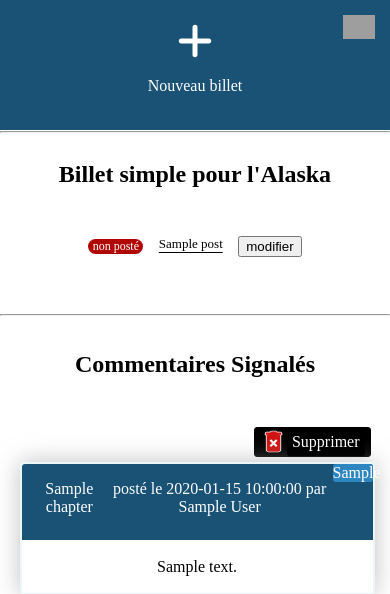
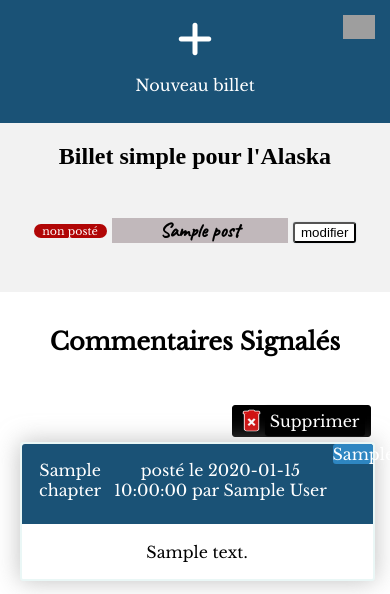
Before and after one commit to Nicolas-al/OpenclassroomProject4, a PHP site: template view/backend/homeAdmin.php in a window 390 px wide. Shown: the top 594 px of the page. Run offline with PHP 8.4, Linux system fonts and the light colour scheme; the template is opened without the code that fills it: most values are stand-ins (such as "Sample title", 1, 10 or a date in 2020); some libraries are stand-ins or nearby versions; grey boxes are pictures that could not be loaded.

Commit message:
finish site

```diff
--- a/public/css/content.css
+++ b/public/css/content.css
@@ -16,6 +16,10 @@
 div.tox-tinymce .tox-toolbar__primary{
     background-color: rgb(247, 248, 250);
 }
-/* .tinymce{
-    border: 2px solid red;
-} */
+
+
+@media screen and (max-width: 514px) {
+    div.tox-tinymce {
+        margin-top: 0;
+    }
+}
--- a/public/css/responsive.css
+++ b/public/css/responsive.css
@@ -69,8 +69,37 @@
     .title_chapter h1{
         font-size: 0.9em;
     }
+
+    /* title book */
+    .block_title{
+        width: 70%;
+    }
+    #title_book {
+        font-size: 1.2em;
+        align-items: center;
+        padding: 0;
+    }
+
+    .icon_iceberg img{
+        height: 61px;
+    }
+    .block_infos{
+        width: 70%;
+        padding: 0;
+        margin: auto;
+    }
+    .block_infos h1{
+        font-size: 1.2em;
+        margin-top: 16%;
+    }
+    .infos_mdp {
+        margin-top: 0;
+    }
     /*------- postView -------*/
 
+    #block_chapter {
+        padding: 8% 10% 7% 10%;
+    }
     #form_section p {
         font-size: 1.4em;
         padding: 3%;
@@ -112,27 +141,31 @@
     /* homeAdmin */
     #chapters_list {
         column-count: 1;
+        padding: 6% 4%;
     }
     .block_chapter{
         text-align: center;
     }
     .title_post{
         margin: auto;
+        width: 100%;
     }
     .title_post p {
         margin: auto;
         width: 76px;
         border-radius: 10px;
         text-align: center;
-        font-size: 12px;
+        color: white;
+        font-size: 11px;
     }
     .title_post a {
-        font-size: 13px;
-        width: 55%;
+        font-size: 20px;
+        width: 57%;
         margin-left: 5px;
     }
     .btn_modify {
         margin-right: 0px;
+        font-size: 11px;
     }
 
     .block_comment{
--- a/public/css/style.css
+++ b/public/css/style.css
@@ -157,48 +156,24 @@
     border-radius: 31px;
 }
 
-.mini {
-    color: black;
-    width: 71px;
-    text-align: end;
-    height: 81px;
-}
-
-.mini img {
-    height: 44px;
-}
-
-.mini a {
-    text-decoration: none;
-    color: rgba(0, 0, 0, .9);
-}
-
-.mini a p {
-    font-size: 4px;
-}
-
-.zoom {
-    color: black;
-    width: 312px;
-    position: absolute;
-    background: white;
-    right: 0;
-    height: 331px;
-}
-
-.zoom img {
-    height: 244px;
-}
-
-.zoom p {
-    padding: 5px;
-    margin-top: 0;
-}
-
-/*------------section2--------------*/
-
 .section_posts {
     padding-top: 34px;
+}
+.block_title{
+    display: flex;
+    border-bottom: 2px solid black;
+    align-items: center;
+    width: fit-content;
+    margin: auto;
+    padding-bottom: 7px;
+}
+#title_book {
+    font-family: 'IM Fell Great Primer SC', serif;
+    text-align: center;
+    margin-bottom: 0px;
+    margin-top: 0px;
+    padding: 20px;
+    color: black;
 }
 
 #accueil_title {
@@ -524,85 +571,10 @@
     display: none;
 }
 
+/*-------- homeAdmin ---------*/
 
-
-/*----------Section---------*/
-
-/* page Login Admin */
-
-#login_admin {
-    width: fit-content;
-    text-align: center;
-    box-shadow: 0px 0px 4px;
-    margin: auto;
-    margin-top: 7%;
-}
-
-#login_admin h1 {
-    margin: auto;
-    padding: 11px 12px;
-    background: white;
-    border-radius: 3px 2px;
-    border-radius: 9px 9px 0px 0px;
-    border: 3px solid white;
-}
-
-#login_admin form {
-    margin: auto;
-    color: white;
-    display: flex;
-    flex-direction: column;
-    border-radius: 0px 0px 9px 9px;
-    padding: 34px;
-    border: 3px solid white;
-    background-color: #185d8b;
-}
-
-#login_admin label {
-    width: 113px;
-    margin-right: 10px;
-
-}
-
-.block_mail {
-    display: flex;
-    justify-content: space-evenly;
-    flex-direction: column;
-
-}
-
-.block_pass {
-    display: flex;
-    flex-direction: column;
-    margin-top: 15px;
-    justify-content: space-evenly;
-}
-
-#login_admin button {
-    width: 115px;
-    margin-left: 40%;
-    border-radius: 3px;
-    font-size: 13px;
-    padding: 5px;
-    margin-top: 25px;
-}
-
-#msg_mail {
-    display: none;
-
-}
-
-#msg_pass {
-    display: none;
-}
-
-.input {
-    display: flex;
-}
-
-/*  */
-
-#title_book {
+#title_book_admin {
+    background: rgb(242, 242, 242);
     font-family: 'IM Fell Great Primer SC', serif;
     text-align: center;
     margin-bottom: 0px;
@@ -612,8 +584,9 @@
 }
 
 #chapters_list {
+    background: rgb(242, 242, 242);
     column-count: 2;
-    padding: 6% 10%;
+    padding: 6% 6%;
     margin: auto;
 }
 
@@ -637,27 +610,42 @@
     margin-right: 20px;
     display: flex;
     flex-direction: row;
+    width: 100%;
 }
 
 .title_post a {
     color: black;
-    text-decoration: underline;
-    font-size: 20px;
-    text-underline-position: under;
+    background: #c1b8bb;
+    font-family: 'Caveat', cursive;
+    text-align: center;
+    cursor: pointer;
+    text-decoration: none;
+    font-size: 31px;
     margin-left: 20px;
-    width: 135px;
+    width: 221px;
+    font-weight: 900;
 }
 
 .title_post p {
     margin: auto;
-    width: 76px;
+    width: 80px;
+    font-size: 12px;
     border-radius: 10px;
     text-align: center;
 }
 
 .btn_modify {
     margin-right: 30px;
-
+}
+.btn_modify a{
+    background: inherit;
+}
+.btn_modify button{
+    background: white;
+    color: black;
+    font-weight: 400;
+    box-shadow: 0px 0px 2px #1a52762b;
+    border-radius: 3px;
 }
 
 #write_post {
--- a/public/js/loginAdmin.js
+++ b/public/js/loginAdmin.js
@@ -1,6 +1,4 @@
 $(document).ready(function () {
-
-
    if ($('#msg_mail').html() != "") {
       $('#msg_mail').show();
       $("#mail").focusin(function () {
--- a/view/backend/homeAdmin.php
+++ b/view/backend/homeAdmin.php
@@ -26,7 +26,6 @@
     }
     ?>
 </section>
-<hr>
 <section id="block_comments">
         <h2>Commentaires Signalés</h2>
         <?php while($report = $reports->fetch())
--- a/view/backend/infosAdmin.php
+++ b/view/backend/infosAdmin.php
@@ -57,15 +57,15 @@
             <div class="set_password" id="set_password">
                 <h2> Modifier mot de passe</h2>
                 <div class="form_group">
-                    <label for="current_password" class="label_form">Mot de passe actuel</label><br />
+                    <label for="current_password" class="label_form">Mot de passe actuel :</label><br />
                     <input type="password" name="current_password" id="current_password" required /><br />
                 </div>
                 <div class="form_group">
-                    <label for="new_password" class="label_form">Nouveau mot de passe</label><br />
+                    <label for="new_password" class="label_form">Nouveau mot de passe :</label><br />
                     <input type="password" name="new_password" id="new_password" required /><br />
                 </div>
                 <div class="form_group">
-                    <label for="confirm_password" class="label_form"> Condirmez votre mot de passe</label><br />
+                    <label for="confirm_password" class="label_form"> Confirmez votre mot de passe :</label><br />
                     <input type="password" name="confirm_password" id="confirm_password" required /><br />
                 </div>
                 <button id="btn_password">Valider</button>
--- a/view/backend/postAdmin.php
+++ b/view/backend/postAdmin.php
@@ -17,7 +17,7 @@
 <hr>
 <section id="write_post">
     <form method="post" action="index.php?action=<?php if (!isset($_GET['id'])){ echo 'addPost&posted=true';} else{ echo 'savePost&id=' . $_GET['id'] . '&posted=true';} ?>">
-        <div class="block_title">
+        <div class="block_title_post">
             <label for="title"> Titre :</label><br />
             <input type="text" name="title" id="title" placeholder="écrivez un titre" value="<?php if (isset($post['title'])){ echo $post['title']; } else { echo "";} ?>"/><br />
         </div>
@@ -30,10 +30,6 @@
             <input type="submit"  formaction="index.php?action=<?php if (!isset($_GET['id'])){ echo 'addPost&posted=false';} else{echo 'savePost&id=' . $_GET['id'] . '&posted=' . $post['posted'];} ?>" value="enregistrer"/>
             <input type="submit" formaction="index.php?action=savePost&id=<?= $_GET['id'] ?>&posted=false" value="dépublier"/>
             <input type="submit" name="add_post"  id="add_post" value="publier"/>
-
-            <!-- <div id="delete_post">
-                <a href="index.php?action=deletePost&id=<?= $post['id']?>"><span>supprimer</span></a>
-            </div> -->
         </div>
     </form>
 
--- a/view/backend/template.php
+++ b/view/backend/template.php
@@ -2,14 +2,16 @@
 <html>
     <head>
         <meta charset="UTF-8" />
-        <meta name="viewport" content="width=device-width, initial-scale=1.0">
+        <meta name="viewport" content="width=device-width, initial-scale=1.0, user-scalable=no">
 
         <title>Jean Rochefort</title>
         <link type="text/css" rel="stylesheet" href="public/css/style.css" />
         <link type="text/css" rel="stylesheet" href="public/css/responsive.css" />
         <link type="text/css" rel="stylesheet" href="public/css/content.css" />
+        <link href="https://fonts.googleapis.com/css?family=Caveat|Libre+Baskerville|Lobster&display=swap" rel="stylesheet">
+
         <link href="https://fonts.googleapis.com/css?family=Prompt&display=swap" rel="stylesheet">
-        <script src="https://cdn.tiny.cloud/1/cjks5lxllr4iyto9t16e6ilcfslvsldajn4jvsqk17g73cwx/tinymce/5/tinymce.min.js" referrerpolicy="origin"></script>
+        <script src="https://cdn.tiny.cloud/1/jor5gzce56og2y1p3i8nd1rwjlw54zr2hlwjk7xpkuowlax0/tinymce/5/tinymce.min.js" referrerpolicy="origin"></script>
         <script src="https://kit.fontawesome.com/f609b4f9a4.js" crossorigin="anonymous"></script>
         <script src="https://ajax.googleapis.com/ajax/libs/jquery/3.4.1/jquery.min.js"></script>
         <script src="public/js/deleteCom.js"></script>
@@ -52,9 +54,8 @@
         </div>
 
     </header>
-    <hr>
     <section>
-    <h1 id="title_book">Billet simple pour l'Alaska</h1>
+    <h1 id="title_book_admin">Billet simple pour l'Alaska</h1>
 
         <?= $content ?>
 
@@ -69,7 +70,6 @@
         height: 600,
         valid_elements : "em/i,strike,u,strong/b,div[align],br,p[align],-ol[type|compact],-ul[type|compact],-li",
         entity_encoding : "raw",
-        // content_style : 'body { border : 2px solid blue; margin-top : 20px;}'
         body_id : 'tiny_text_area',
         plugins: [ 'code', 'lists' ],
         mobile: {
--- a/view/frontend/template.php
+++ b/view/frontend/template.php
@@ -2,7 +2,7 @@
 <html>
     <head>
         <meta charset="UTF-8" />
-        <meta name="viewport" content="width=device-width, initial-scale=1.0">
+        <meta name="viewport" content="width=device-width, initial-scale=1.0, user-scalable=no">
         <title>Jean Forteroche</title>
         <link type="text/css" rel="stylesheet" href="public/css/style.css" />
         <link type="text/css" rel="stylesheet" href="public/css/responsive.css" />
```
Also changed, not shown: other parts of public/css/responsive.css (+67 -5 lines), other parts of public/css/style.css (+90 -14 lines), view/frontend/admin.php (deleted, +0 -25 lines).
